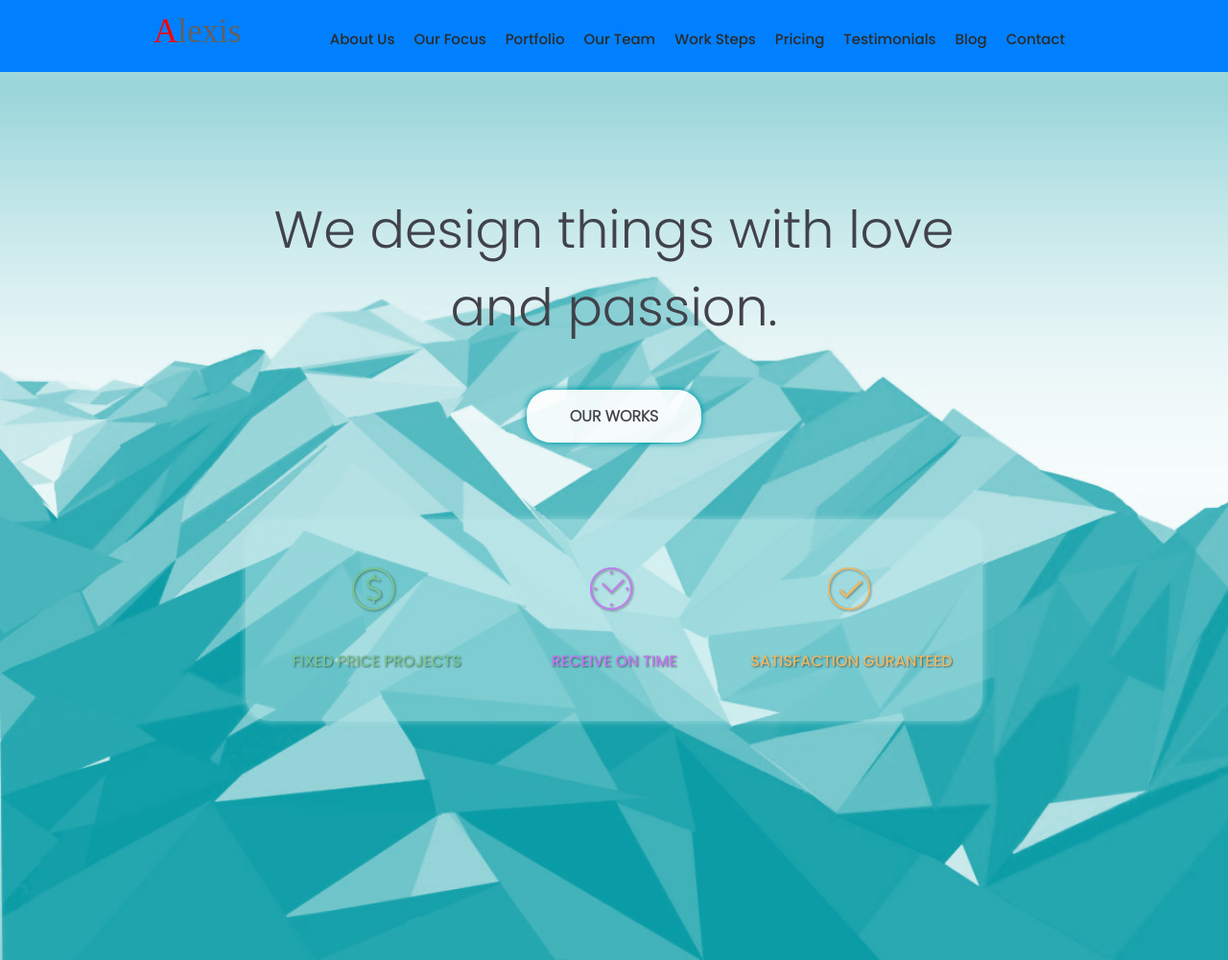
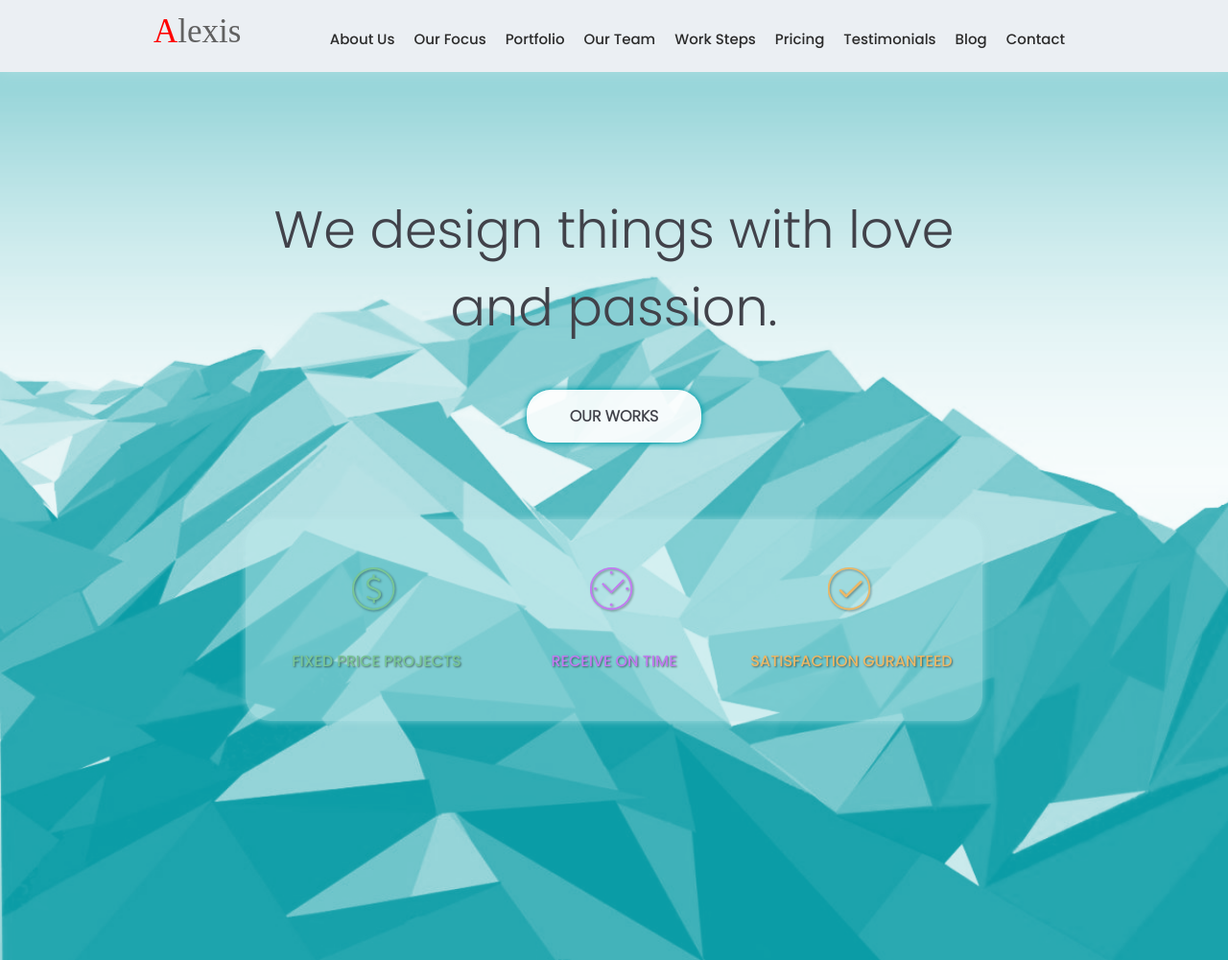
Before and after one commit to DeversGreenGV/Alexis_git, a plain HTML site: page index.html in a window 1280 px wide. Shown: the top 1000 px of the page at 96% size. Drawn offline with Linux system fonts and the light colour scheme.

Commit message:
Revert "Alexis_test"
This reverts commit a34fbc78d0dc7caa0adbaca94a54a5219a046442.

```diff
--- a/css/main.css
+++ b/css/main.css
@@ -87,8 +87,7 @@ p{
     align-items: center;
     box-shadow: 0px -2px 14px #b0dfe2;
     z-index: 1000;
-    /* background-color: #ebeff3; */
-    background-color: #0080ff;
+    background-color: #ebeff3;
     justify-content: center;
 
 }
```
